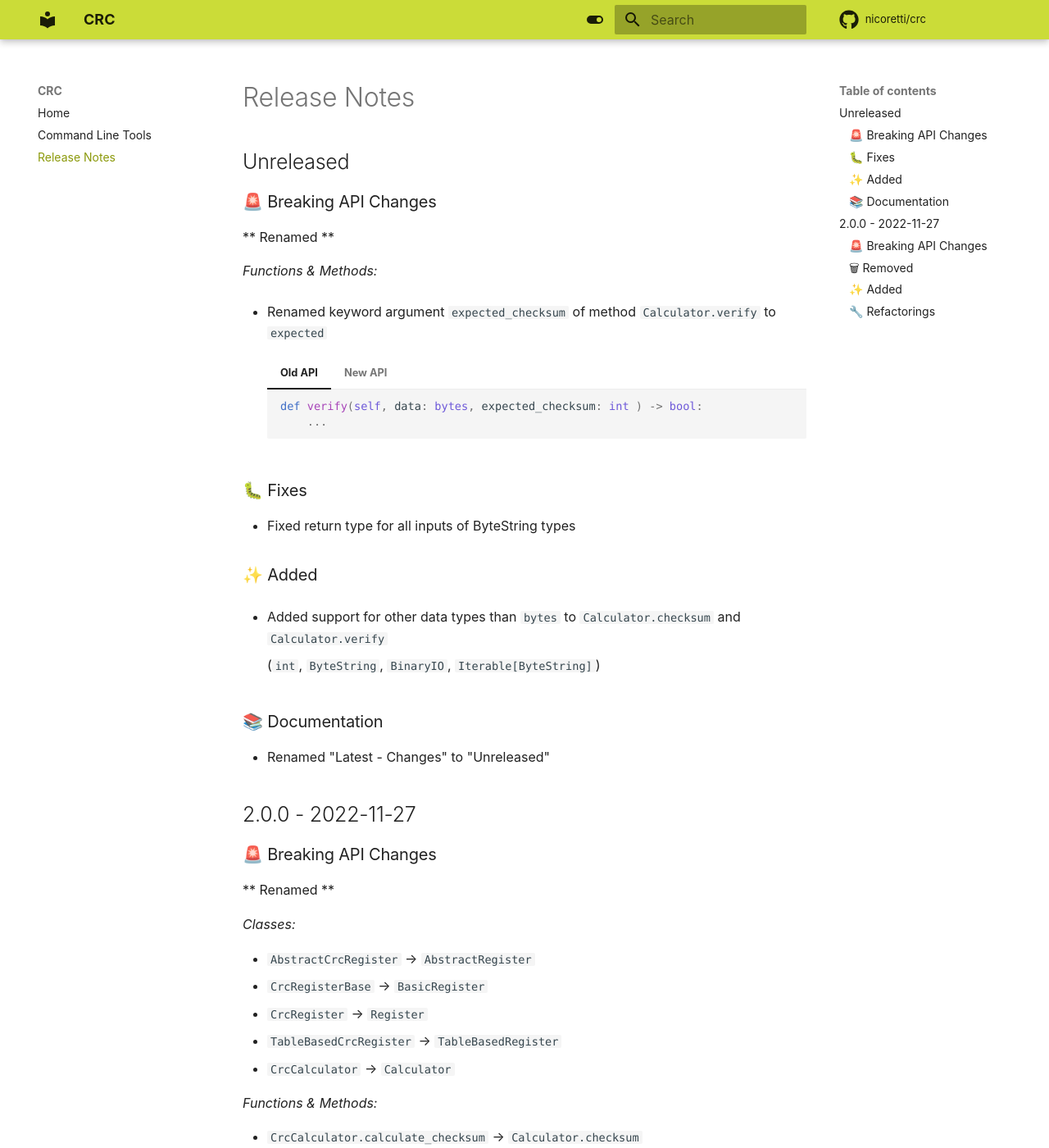
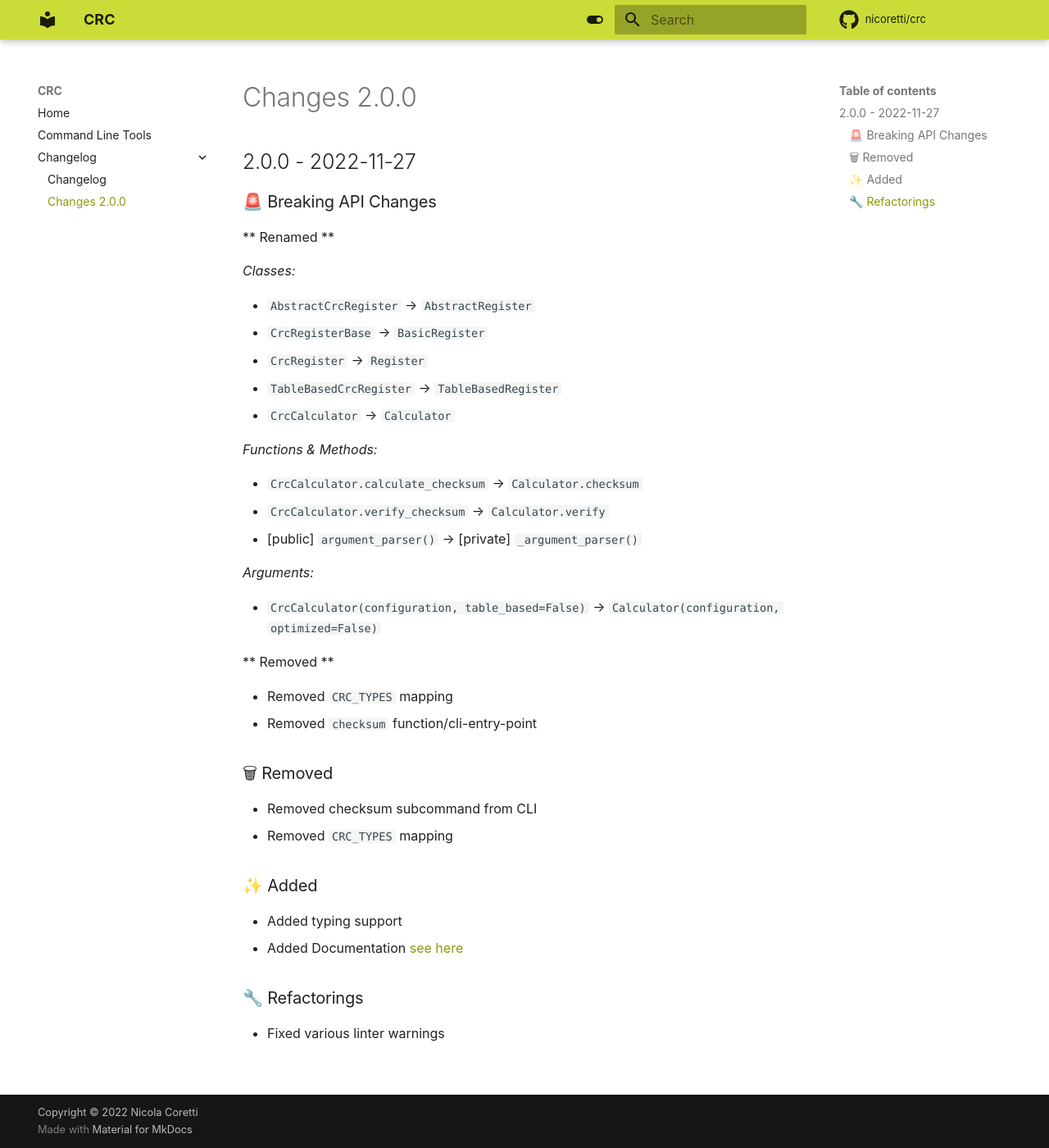
Before and after one commit to Nicoretti/crc, an MkDocs documentation site: the page built from docs/docs/changelog/changes_2.0.0.md, in a window 1280 px wide and 1400 px high. Shown: the whole window at 82% size. Built offline with MkDocs 1.6.1 and Material for MkDocs 9.7.7, drawn with Linux system fonts in a browser that asks for light colours; comment, search, counter and statistics services are not loaded.

Commit message:
Restructured changelog

````diff
--- a/docs/docs/release-notes.md
+++ b/docs/docs/changelog/changes_2.0.0.md
@@ -1,41 +1,3 @@
-# Release Notes
-
-## Unreleased
-
-### 🚨 Breaking API Changes
-
-** Renamed **
-
-*Functions & Methods:*
-
-* Renamed keyword argument `expected_checksum` of method `Calculator.verify` to `expected`
-
-    === "Old API"
-
-        ```python
-        def verify(self, data: bytes, expected_checksum: int ) -> bool:
-            ...
-        ```
-
-    === "New API"
-
-        ```python
-        def verify(self, data: Union[int, ByteString, BinaryIO, Iterable[ByteString]], expected: int ) -> bool:
-            ...
-        ```
-
-### 🐛 Fixes
-* Fixed return type for all inputs of ByteString types
-
-### ✨ Added
-* Added support for other data types than `bytes` to `Calculator.checksum` and `Calculator.verify`
-
-     (`int`, `ByteString`, `BinaryIO`, `Iterable[ByteString]`)
-
-### 📚 Documentation
-* Renamed "Latest - Changes" to "Unreleased"
-
-
 ## 2.0.0 - 2022-11-27
 
 ### 🚨 Breaking API Changes
--- a/docs/mkdocs.yml
+++ b/docs/mkdocs.yml
@@ -2,6 +2,13 @@ site_name: CRC
 site_url: https://nicoretti.github.io/crc/
 repo_name: nicoretti/crc
 repo_url: https://github.com/Nicoretti/crc
+
+nav:
+  - "index.md"
+  - "cli.md"
+  - Changelog:
+    - "changelog/unreleased.md"
+    - "changelog/changes_2.0.0.md"
 theme:
   name: material
   icon:
````
Also changed, not shown: docs/docs/changelog/unreleased.md (added, +36 -0 lines).
